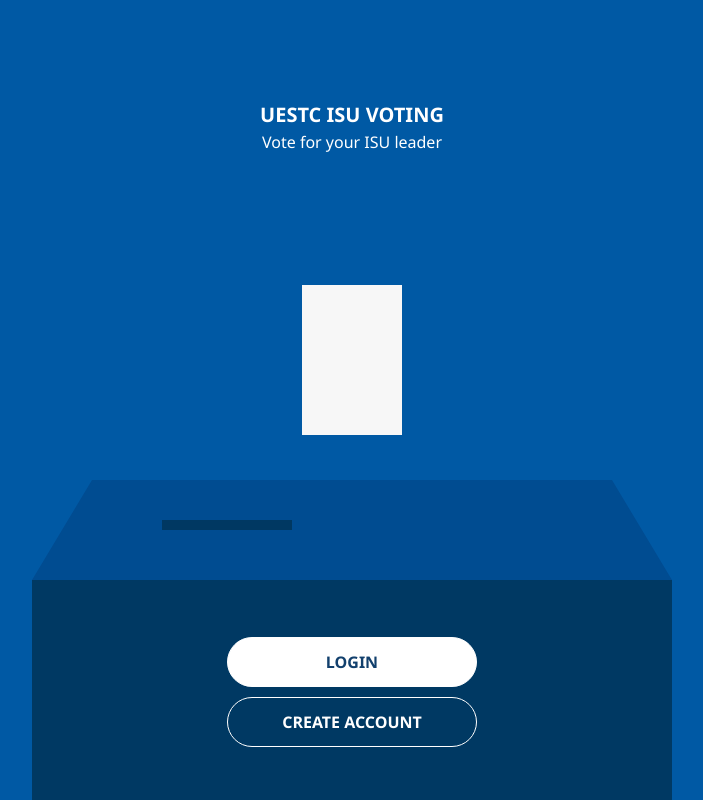
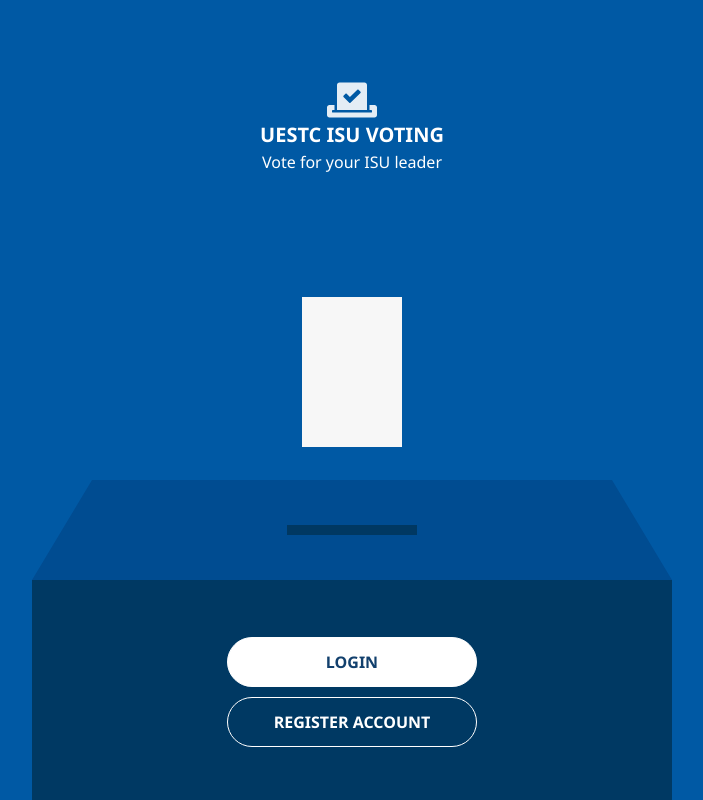
Before and after one commit to Admin368/ElectroSys, a PHP site: page / in a window 1280 px wide. Shown: the whole page, without its empty margins (288-991 px from the left). Run offline with PHP 8.4, Linux system fonts and the light colour scheme.

Commit message:
added logo and moved some things to general css

```diff
--- a/Index.html
+++ b/Index.html
@@ -1,5 +1,6 @@
 <!doctype html>
 <html lang="en">
+
 <head>
     <!-- Required meta tags -->
     <meta charset="utf-8">
@@ -7,21 +8,26 @@
 
     <!-- Bootstrap CSS -->
     <link rel="stylesheet" href="https://stackpath.bootstrapcdn.com/bootstrap/4.3.1/css/bootstrap.min.css" integrity="sha384-ggOyR0iXCbMQv3Xipma34MD+dH/1fQ784/j6cY/iJTQUOhcWr7x9JvoRxT2MZw1T" crossorigin="anonymous">
+    <!-- <link href="Styles/hover.css" rel="stylesheet"> -->
     <link rel="stylesheet" href="Styles/general.css">
     <link rel="stylesheet" href="Styles/index.css">
 
-    <title>Hello, world!</title>
+    <title>Home</title>
 </head>
+
 <body>
     <div id='index-wrapper' class='site-wrapper'>
-        <div id='content-wrapper'>
+        <div class='content-wrapper'>
             <div id='section-1' class='section'>
+                <div id='header-wrapper'>
+                    <div class='logo-wrapper'>
+                        <div class='logo'></div>
+                    </div>
                     <div id='title-wrapper'>
-                    <div id='logo-wrapper'>
-                        <div id='logo' class='text'>UESTC ISU VOTING</div>
+                        <div id='title' class='text'>UESTC ISU VOTING</div>
                     </div>
-                    <div id='logo-subText-wrapper'>
-                        <div id='logo-subText' class='text'>Vote for your ISU leader</div>
+                    <div id='title-subText-wrapper'>
+                        <div id='title-subText' class='text'>Vote for your ISU leader</div>
                     </div>
                 </div>
             </div>
@@ -38,8 +44,8 @@
                         </div>
                     </div>
                     <div id='login-bottom'>
-                        <div id='button-login' class='button text'>LOGIN</div>
-                        <div id='button-createAccount' class='button text'>CREATE ACCOUNT</div>
+                        <a href='login.html' id='button-login' class='button button-light text'>LOGIN</a>
+                        <a href='vote.html' id='button-createAccount' class='button button-dark text'>REGISTER ACCOUNT</a>
                     </div>
                 </div>
 
@@ -54,4 +60,5 @@
 <script src="https://cdnjs.cloudflare.com/ajax/libs/popper.js/1.14.7/umd/popper.min.js" integrity="sha384-UO2eT0CpHqdSJQ6hJty5KVphtPhzWj9WO1clHTMGa3JDZwrnQq4sF86dIHNDz0W1" crossorigin="anonymous"></script>
 <script src="https://stackpath.bootstrapcdn.com/bootstrap/4.3.1/js/bootstrap.min.js" integrity="sha384-JjSmVgyd0p3pXB1rRibZUAYoIIy6OrQ6VrjIEaFf/nJGzIxFDsf4x0xIM+B07jRM" crossorigin="anonymous"></script>
 <script src="scripts/index.js"></script>
+
 </html>
--- a/Styles/index.css
+++ b/Styles/index.css
@@ -1,90 +1,108 @@
-#index-wrapper{
-    background-color: #0059A4;
+#index-wrapper {
+    /* background-color: #0059A4; */
 }
 
-#content-wrapper{
-    /* flex:1; */
-    width: 640px;
-    /* border: 1px solid white; */
-}
-
-.section{
+.section {
     /* border: 1px solid red; */
-    width:100%;
+    width: 100%;
     display: flex;
     justify-content: center;
     align-items: center;
-
-}
-#section-1{
-    height:30%;
-    align-items: center;
-
-}
-#section-2{
-    height:30%;
-}
-#section-3{
-    height:40%;
 }
 
-#title-wrapper{
-    width:200px;
-    height:100px;
+#section-1 {
+    height: 30%;
+    align-items: center;
+}
+
+#section-2 {
+    height: 30%;
+}
+
+#section-3 {
+    height: 40%;
+}
+
+#header-wrapper {
+    width: 200px;
+    height: 100px;
     /* border: 2px solid green; */
     /* background-color: aqua; */
 }
 
-#logo-wrapper{
-    height:60%;
+.logo-wrapper {
+    height: 50%;
+    width: 100%;
+    /* background-color:white; */
+    align-self: center;
+    display: flex;
+    justify-content: center;
+    align-items: center;
+}
+
+.logo {
+    height: 50px;
+    width: 50px;
+    /* opacity: 0; */
+    /* color: white; */
+    background: url(/svg/vote.svg) left bottom no-repeat;
+    animation: blink 4s infinite;
+    /* background-color:white; */
+}
+
+#title-wrapper {
+    height: 30%;
     width: 100%;
     display: flex;
     align-items: flex-end;
     justify-content: center;
     /* border: 1px solid red; */
 }
-#logo{
+
+#title {
     /* background-color: blue; */
     font-size: 20px;
     font-weight: 700;
 }
-#logo-subText-wrapper{
-    height:40%;
+
+#title-subText-wrapper {
+    height: 20%;
     width: 100%;
     display: flex;
     align-items: flex-start;
     justify-content: center;
 }
-#logo-subText{
+
+#title-subText {
     /* height:40%; */
     /* width: 100%; */
     /* background-color: blue; */
     text-align: center;
-
 }
 
+#vote-paper {
+    height: 150px;
+    width: 100px;
+    background-color: #F7F7F7;
+    transition: 1s;
+    animation: float 4s infinite;
+}
 
-#vote-paper{
-    height:150px;
-    width: 100px;
-    background-color:#F7F7F7;
+#middle-logo {}
 
-}
-#middle-logo{}
-
-#login-wrapper{
-    height:100%;
-    width:100%;
+#login-wrapper {
+    height: 100%;
+    width: 100%;
     /* display: flex; */
     flex-direction: column;
     /* justify-content: center; */
     align-items: center;
     /* background-color:red; */
+}
 
-}
-#login-top{
-    height:30%;
-    width:100%;
+#login-top {
+    /* height:30%; */
+    /* width:100%; */
     border-bottom: 100px solid #004C91;
     border-left: 60px solid transparent;
     border-right: 60px solid transparent;
@@ -92,52 +110,37 @@
     position: relative;
     /* width: 100px; */
 }
-#login-top-lid{
-    /* height:100%; */
-    /* width:100%; */
-    background-color:'red';
-}
-#login-top-lid-entry{
-    height:10px;
-    width:130px;
-    background-color:#003862;
-    top:40px;
-    left:70px;
-    position: absolute;
+
+#login-top-lid {
+    height: 100px;
+    width: 100%;
+    /* background-color:red; */
+    display: flex;
+    justify-content: center;
+    align-items: center;
 }
 
+#login-top-lid-entry {
+    height: 10px;
+    width: 130px;
+    background-color: #003862;
+    /* top:40px; */
+    /* align-self: center; */
+    /* justify-self: center; */
+    /* left:10vw; */
+    /* position: absolute; */
+}
 
-#login-bottom{
-    height:70%;
-    width:100%;
-    background-color:#003963;
+#login-bottom {
+    height: 70%;
+    width: 100%;
+    background-color: #003963;
     display: flex;
     flex-direction: column;
     justify-content: center;
     align-items: center;
 }
 
-.button{
-    margin:5px;
-    height:50px;
-    width:250px;
-    border-radius: 25px;
-    border: 1px solid white;
-    display: flex;
-    flex-direction: column;
-    justify-content: center;
-    align-items: center;
-    /* font-size: 20px; */
-    font-weight: 700;
-}
-#button-login{
-    color:#12406D;
-    background-color: white;
-}
-#button-createAccount{}
+#button-login {}
 
-
-.text{
-    color: white;
-    font-family: 'Segoe UI', Tahoma, Geneva, Verdana, sans-serif;
-}
+#button-createAccount {}
```
Lines whose indentation alone changed are shown as unchanged.
